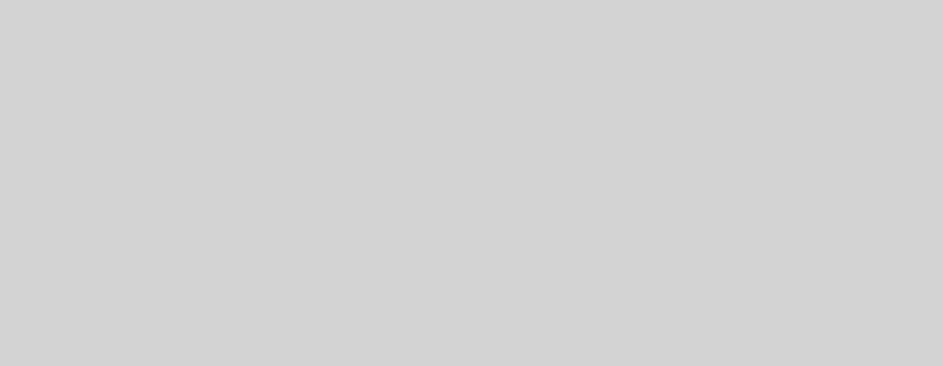
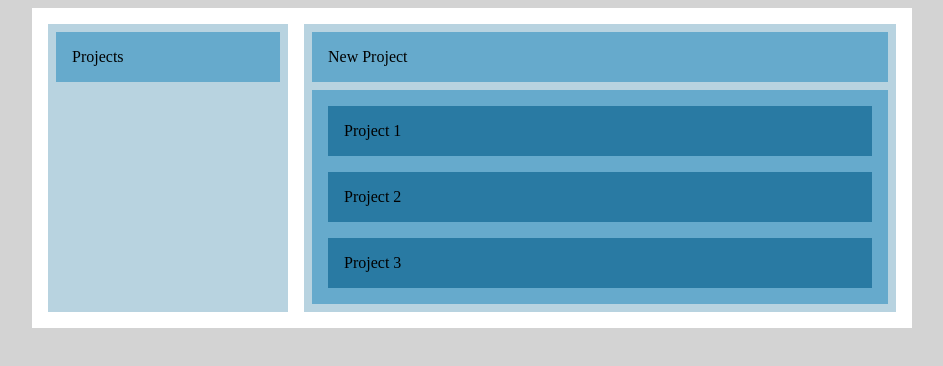
Before and after one commit to Rajanikanth0/odin-todo, a website built with webpack: page src/template.html in a window 1280 px wide. Shown: the whole page, without its empty margins (168-1111 px from the left). Built offline with nearby package versions, Linux system fonts and the light colour scheme.

Commit message:
feat: layout project tab

```diff
--- a/src/index.js
+++ b/src/index.js
@@ -1,35 +1,35 @@
 import "./styles.css";
 import { Project, Task } from "./modules/project.js";
 
-function todo() {
-  const project1 = new Project(
-    "Setup Steam Family",
-    "Use an account subscription benefits on many other devices with their own account",
-    "2025-12-21"
-  );
+// function todo() {
+//   const project1 = new Project(
+//     "Setup Steam Family",
+//     "Use an account subscription benefits on many other devices with their own account",
+//     "2025-12-21"
+//   );
 
-  project1.addData();
+//   project1.addData();
 
-  const task1 = new Task("get info about steam family");
-  project1.addTask(task1);
+//   const task1 = new Task("get info about steam family");
+//   project1.addTask(task1);
 
-  const project2 = new Project(
-    "Search for a hide-and-seek game",
-    "the game should have a story with some stealth mode, could have some horror scenes for twist.",
-    "2025-12-25",
-  );
+//   const project2 = new Project(
+//     "Search for a hide-and-seek game",
+//     "the game should have a story with some stealth mode, could have some horror scenes for twist.",
+//     "2025-12-25",
+//   );
 
-  project2.addData();
+//   project2.addData();
 
-  const task2 = new Task(
-    "launch a game on two accounts at the same time."
-  );
+//   const task2 = new Task(
+//     "launch a game on two accounts at the same time."
+//   );
 
-  project1.addTask(task2);
+//   project1.addTask(task2);
 
-  // test to remove some data
-  project2.removeData();
-  project1.removeTask(task1);
-}
+//   // test to remove some data
+//   project2.removeData();
+//   project1.removeTask(task1);
+// }
 
-todo();
+// todo();
--- a/src/styles.css
+++ b/src/styles.css
@@ -4,3 +4,63 @@ html {
 *, *::before, *::after {
   box-sizing: inherit;
 }
+:root {
+  --big-padding: 1rem;
+  --small-padding: 0.5rem;
+}
+
+.container {
+  width: 55rem;
+  margin: 0 auto;
+  background-color: white;
+  padding: var(--big-padding);
+
+  display: grid;
+  gap: 1rem;
+  grid-template-columns: 15rem 1fr;
+}
+
+.sidebar {
+  padding: var(--small-padding);
+  background-color: hsl(200, 40%, 80%);
+}
+.sidebar ul {
+  margin: 0;
+  padding: 0;
+  list-style: none;
+}
+.sidebar li {
+  padding: var(--big-padding);
+  background-color: hsl(200, 50%, 60%);
+}
+
+.content {
+  padding: var(--small-padding);
+  background-color: hsl(200, 40%, 80%);
+
+  display: grid;
+  gap: var(--small-padding);
+}
+.content ul {
+  margin: 0;
+  padding: 0;
+  list-style: none;
+}
+
+.content li {
+  background-color: hsl(200, 50%, 60%);
+  padding: var(--big-padding);
+}
+.main-content {
+  padding: var(--big-padding);
+  background-color: hsl(200, 50%, 60%);
+
+  display: flex;
+  gap: var(--big-padding);
+  flex-direction: column;
+}
+
+.main-content > * {
+  padding: var(--big-padding);
+  background-color: hsl(200, 60%, 40%);
+}
--- a/src/template.html
+++ b/src/template.html
@@ -7,6 +7,24 @@
   <!-- to prevent favicon err -->
    <link rel="icon" href="data:,">
 </head>
-<body bgcolor="lightgray"></div>
+<body bgcolor="lightgray">
+  <div class="container">
+    <div class="sidebar">
+      <ul>
+        <li>Projects</li>
+      </ul>
+    </div>
+    <div class="content">
+      <ul>
+        <li>New Project</li>
+      </ul>
+      <div class="main-content">
+        <div class="project1">Project 1</div>
+        <div class="project2">Project 2</div>
+        <div class="project3">Project 3</div>
+      </div>
+    </div>
+  </div>
+</div>
 </body>
 </html>
```
